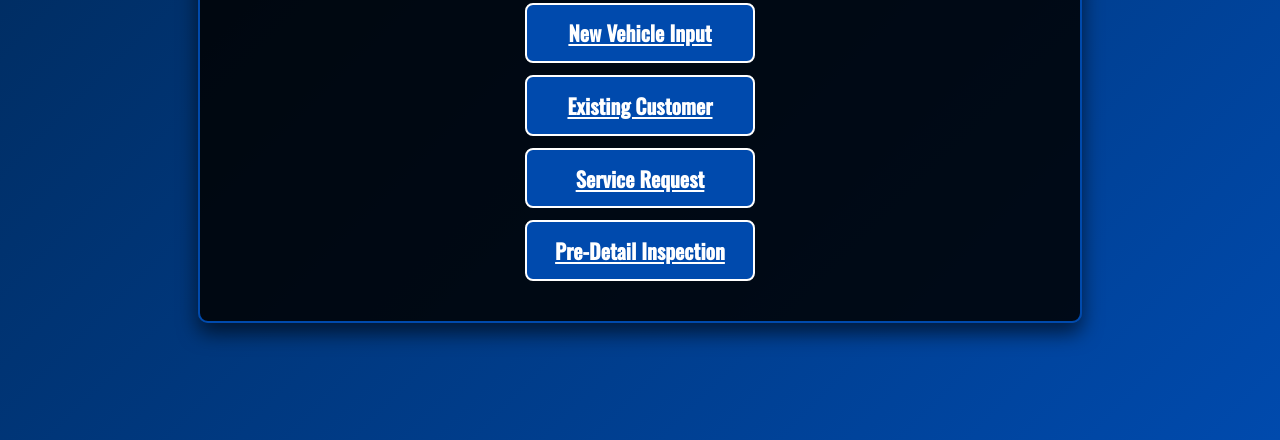
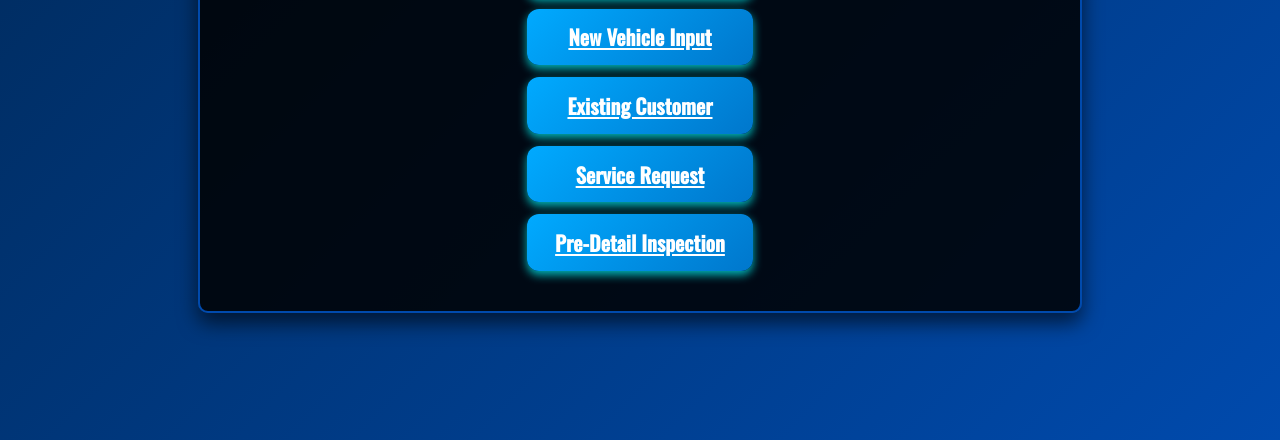
Before and after one commit to nomade-in-the-clouds/aeg-frontend, a website: page aeg/index.html in a window 1280 px wide. Shown: the part 360-800 px from the top of the page. Drawn offline with nearby package versions, Linux system fonts and the light colour scheme.

Commit message:
Update style.css

```diff
--- a/aeg/assets/css/style.css
+++ b/aeg/assets/css/style.css
@@ -60,3 +60,24 @@ h1 {
     background-color: #002855;
     transform: translateY(-3px);
 }
+
+/* Updated button styles to match reference image */
+.nav-buttons a {
+    display: block;
+    width: 200px;
+    padding: 0.8rem;
+    font-size: 1.3rem;
+    text-align: center;
+    font-weight: bold;
+    border-radius: 12px;
+    background: linear-gradient(135deg, #00aaff, #0077cc);
+    color: white;
+    border: none;
+    box-shadow: 0px 4px 10px rgba(0, 255, 255, 0.7);
+    transition: background 0.3s ease, transform 0.2s;
+}
+
+.nav-buttons a:hover {
+    background: linear-gradient(135deg, #0077cc, #0055aa);
+    transform: translateY(-3px);
+}
```
